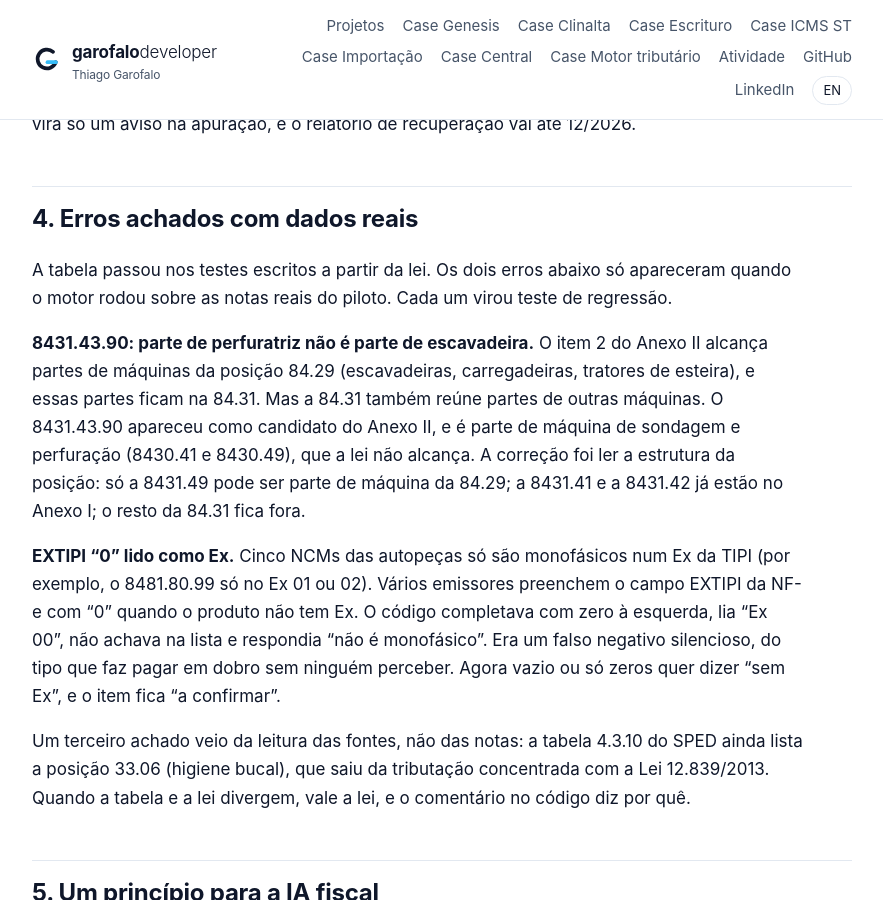
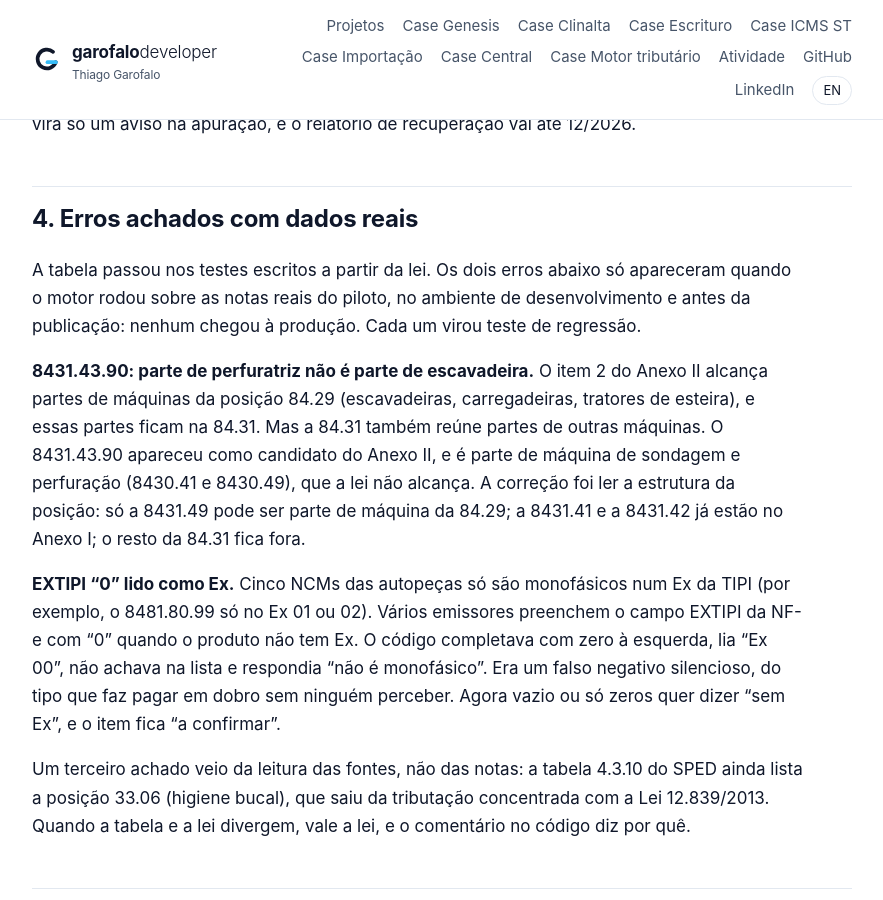
Before and after one commit to thiagogardev/thiagogardev.github.io, a Jekyll site: the page built from cases/monofasico.md, in a window 1280 px wide and 900 px high, scrolled down 2636 px. Shown: the whole window, without its empty margins (198-1081 px from the left). Built offline with Jekyll 4.4.1, drawn with Linux system fonts in a browser that asks for light colours.

Commit message:
Case Motor tributário: erros achados antes da produção
Co-Authored-By: Claude Opus 5.5 <noreply@anthropic.com>

```diff
--- a/cases/monofasico.md
+++ b/cases/monofasico.md
@@ -54,7 +54,7 @@ flowchart LR
 
 ## 4. Erros achados com dados reais
 
-A tabela passou nos testes escritos a partir da lei. Os dois erros abaixo só apareceram quando o motor rodou sobre as notas reais do piloto. Cada um virou teste de regressão.
+A tabela passou nos testes escritos a partir da lei. Os dois erros abaixo só apareceram quando o motor rodou sobre as notas reais do piloto, no ambiente de desenvolvimento e antes da publicação: nenhum chegou à produção. Cada um virou teste de regressão.
 
 **8431.43.90: parte de perfuratriz não é parte de escavadeira.** O item 2 do Anexo II alcança partes de máquinas da posição 84.29 (escavadeiras, carregadeiras, tratores de esteira), e essas partes ficam na 84.31. Mas a 84.31 também reúne partes de outras máquinas. O 8431.43.90 apareceu como candidato do Anexo II, e é parte de máquina de sondagem e perfuração (8430.41 e 8430.49), que a lei não alcança. A correção foi ler a estrutura da posição: só a 8431.49 pode ser parte de máquina da 84.29; a 8431.41 e a 8431.42 já estão no Anexo I; o resto da 84.31 fica fora.
 
```
Also changed, not shown: en/cases/monofasico.md (+1 -1 lines).
